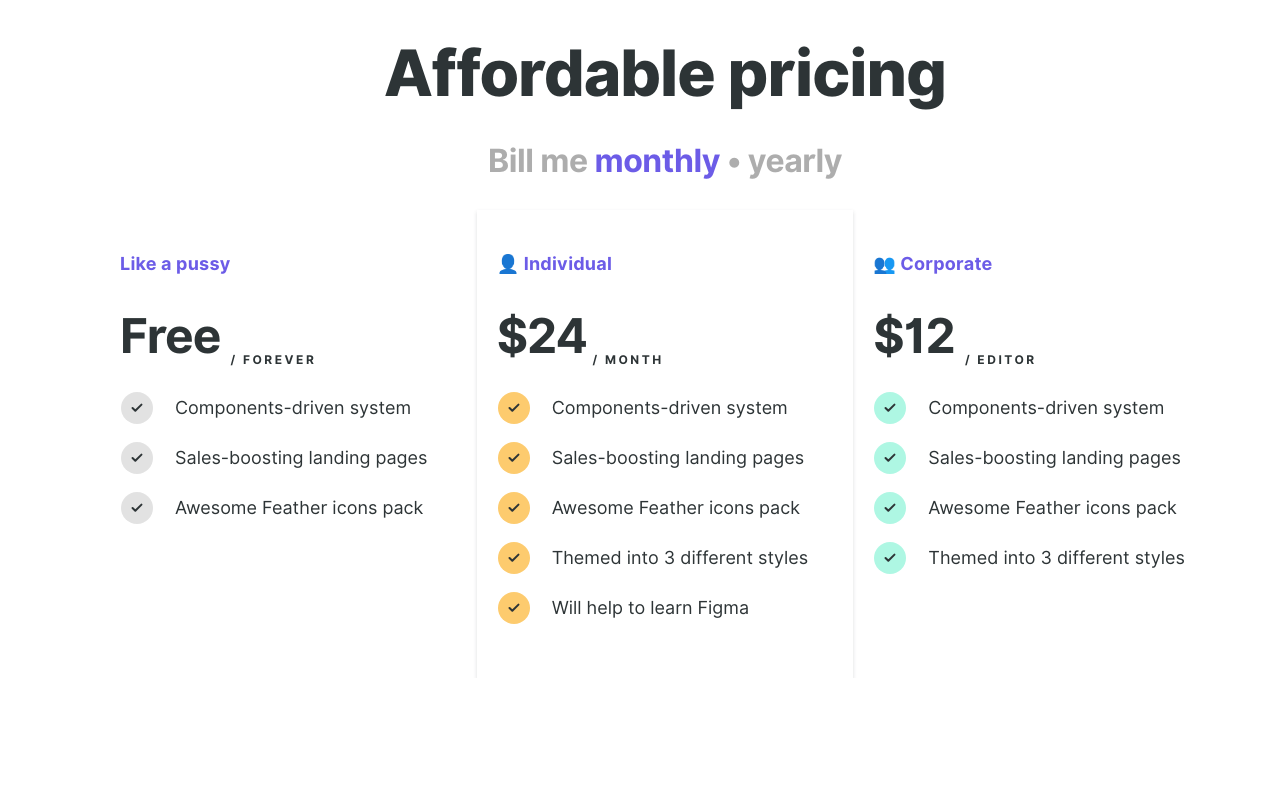
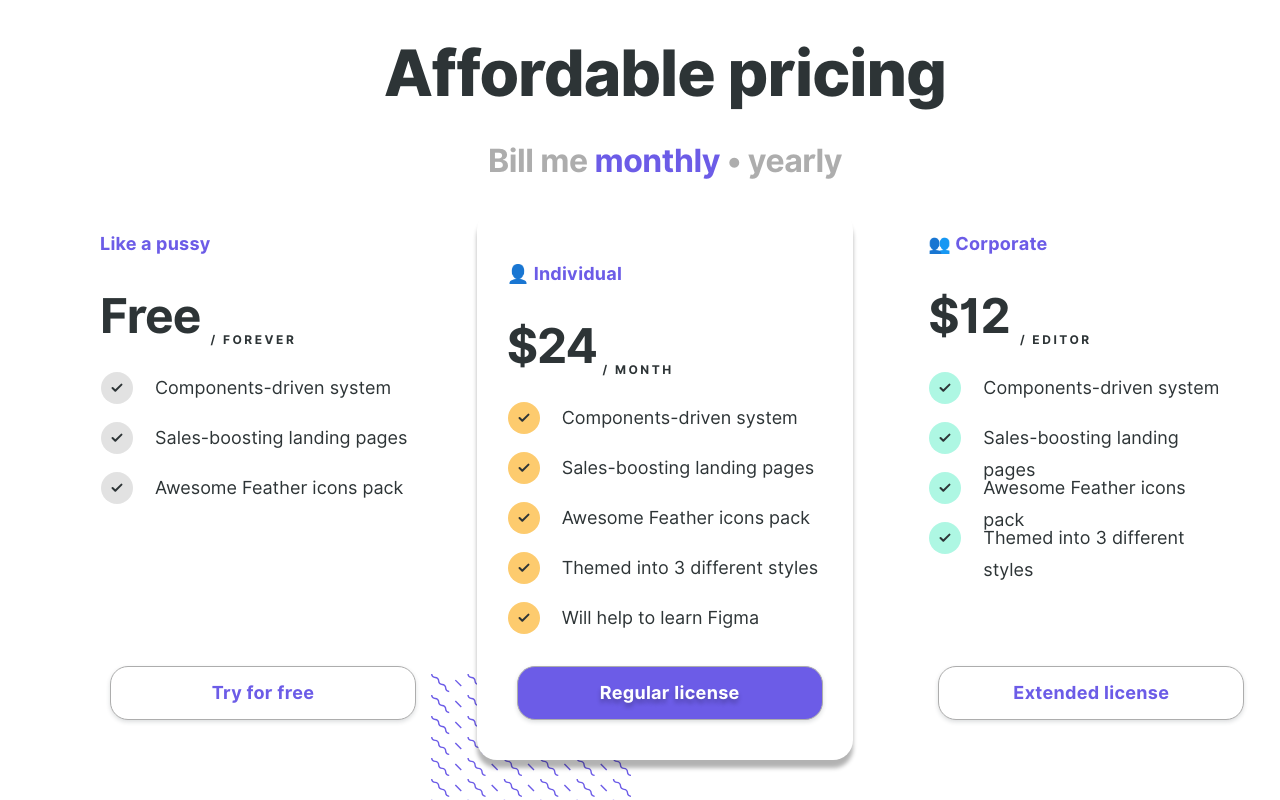
Before and after one commit to Vika1990Z/cat_coding_project, a plain HTML site: page maket.html in a window 1280 px wide. Shown: the part 2499-3299 px from the top of the page. Before the commit the page ends 3177 px from the top, so only its background shows below. Drawn offline with Linux system fonts and the light colour scheme.

Commit message:
finish card3

```diff
--- a/maket.html
+++ b/maket.html
@@ -26,7 +26,7 @@
             <div >Contact us</div>
         </div>
 
-        <button class="active" id="sign_in">Sign in</button>
+        <button class="active_extra_rounded" id="sign_in">Sign in</button>
     </div>
 
     <div class="card1">
@@ -39,7 +39,7 @@
             <div class="small_column">
                 <p>Use mixed grid with imagery, replace with your own photos and descriptions</p>
                 <img src="card1_4.svg">
-                <button class="active" id="learn_more">Learn more</button>
+                <button class="active_extra_rounded" id="learn_more">Learn more</button>
             </div>
 
             <div class="big_column">
@@ -69,25 +69,25 @@
                 <img src="card2_1.svg" style="background: #E84393;" width="65" height="65">
                 <h5>Support</h5>
                 <p>Delivering faster and more personalized support with shared screens and cool design systems for Figma</p>
-                <button id="learn_more_passive">Learn more</button>
+                <button class="passive" id="learn_more_passive">Learn more</button>
             </div>
             <div>
                 <img src="card2_2.svg" style="background: #0984E3;" width="64" height="64">
                 <h5>Sales growth</h5>
                 <p>Identify qualified customers with easy-to-use live chat messaging and AI-based Sales Bot</p>
-                <button id="learn_more_passive">Learn more</button>
+                <button class="passive" id="learn_more_passive">Learn more</button>
             </div>
             <div>
                 <img src="card2_3.svg" style="background: #6C5CE7;" width="62" height="64">
                 <h5>Coponents-driven</h5>
                 <p>Delivering faster and more personalized support with shared screens and cool design systems for Figma</p>
-                <button id="learn_more_passive">Learn more</button>
+                <button class="passive" id="learn_more_passive">Learn more</button>
             </div>
             <div>
                 <img src="card2_4.svg" style="background: #00B894;" width="64" height="64">
                 <h5>Swap the icon</h5>
                 <p>You can toggle to any icon within Instances and customize outlined stroke to more bolder or lighter</p>
-                <button id="learn_more_passive">Learn more</button>
+                <button class="passive" id="learn_more_passive">Learn more</button>
             </div>
 
         </div>
@@ -100,40 +100,45 @@
             <h4>Bill me <span style="color: #6C5CE7;">monthly</span> • yearly</h4>
         </header>
         <div class="card3_content">
-            <div>
+            <div class="grey">
             <p class="special">Like a pussy</p>
             <h3>Free <sub>/ forever</sub></h3>
-            <ul class="grey">
+            <ul>
                 <li><span>Components-driven system</span></li>
                 <li><span>Sales-boosting landing pages</span></li>
                 <li><span>Awesome Feather icons pack</span></li>
             </ul>
+            <button class="passive" id="try_for_free">Try for free</button>
             </div>
-            <div class="shadowing">
+            <div class="yellow">
                 <p class="special">👤 Individual</p>
                 <h3>$24<sub> / month </sub></h3>
-                <ul class="yellow">
+                <ul>
                     <li><span>Components-driven system</span></li>
                     <li><span>Sales-boosting landing pages</span></li>
                     <li><span>Awesome Feather icons pack</span></li>
                     <li><span>Themed into 3 different styles</span></li>
                     <li><span>Will help to learn Figma</span></li>
                 </ul>
+                <button class="passive" id="regular_license">Regular license</button>
             </div>
 
-            <div>
+            <div class="blue">
                 <p class="special">👥 Corporate</p>
                 <h3>$12 <sub> / editor</sub></h3>
-                <ul class="blue">
+                <ul>
                     <li><span>Components-driven system</span></li>
                     <li><span>Sales-boosting landing pages</span></li>
                     <li><span>Awesome Feather icons pack</span></li>
                     <li><span>Themed into 3 different styles</span></li>
                 </ul>
+                <button class="passive" id="extended_license">Extended license</button>
             </div>
+        </div>
+    </div>
 
+    <div class="footer">
 
-        </div>
     </div>
 </body>
 </html>
--- a/styles.css
+++ b/styles.css
@@ -21,6 +21,89 @@ body {
 padding: 0;
 margin: 0;
 background:url(card1_1.svg) no-repeat right top;
+}
+
+button.active_extra_rounded {
+font-family: Inter-bold;
+text-align: center;
+background-color: #6C5CE7;
+padding: 15px 20px;
+color: white;
+border-radius: 40px;
+box-shadow: 0px 4px 8px 0px #26323814;
+box-shadow: 0px 2px 4px 0px #26323829;
+}
+
+button.passive{
+font-family: Inter-bold;
+text-align: center;
+border: 1px solid #ADADAD;
+border-radius: 18px;
+font-size: 18px;
+line-height: 32px;
+letter-spacing: 0.3px;
+color: #6C5CE7;
+background-color: white;
+box-shadow: 0px 4px 8px 0px #26323814;
+box-shadow: 0px 2px 4px 0px #26323829;
+}
+
+button#learn_more_passive {
+position: absolute;
+bottom: 0px;
+left: 0px;
+margin: 10px;
+padding: 10px;;
+width: 146px;
+}
+
+button#learn_more {
+margin: 10px;
+width: 270px;
+font-size: 32px;
+line-height: 48px;
+letter-spacing: -0.5px;
+text-shadow: 0px 4px 4px rgba(0, 0, 0, 0.25);
+}
+
+button#sign_in {
+width: 170px;
+font-size: 24px;
+line-height: 36px;
+letter-spacing: 0.25px;
+text-shadow: 0px 4px 4px rgba(0, 0, 0, 0.25);
+}
+
+button#try_for_free {
+position: absolute;
+bottom: 30px;
+left: 0px;
+margin: 10px;
+padding: 10px;
+width: 306px;
+}
+
+button#extended_license {
+position: absolute;
+bottom: 30px;
+left: 75px;
+margin: 10px;
+padding: 10px;
+width: 306px;
+
+}
+
+
+button#regular_license {
+position: absolute;
+bottom: 30px;
+left: 30px;
+margin: 10px;
+padding: 10px;;
+width: 306px;
+background-color: #6C5CE7;
+color: white;
+text-shadow: 0px 4px 4px rgba(0, 0, 0, 0.25);
 }
 
 .navbar {
@@ -67,55 +150,6 @@ color: #FDCB6E;
 
 .menu div:last-child::after{
 content: none;
-}
-
-button.active {
-font-family: Inter-bold;
-text-align: center;
-background-color: #6C5CE7;
-padding: 15px 20px;
-color: white;
-border-radius: 40px;
-box-shadow: 0px 4px 8px 0px #26323814;
-box-shadow: 0px 2px 4px 0px #26323829;
-
-}
-
-#learn_more {
-margin: 10px;
-width: 270px;
-font-size: 32px;
-line-height: 48px;
-letter-spacing: -0.5px;
-text-shadow: 0px 4px 4px rgba(0, 0, 0, 0.25);
-}
-
-#learn_more_passive {
-position: absolute;
-bottom: 0px;
-left: 0px;
-font-family: Inter-bold;
-margin: 10px;
-padding: 10px;;
-width: 146px;
-border: 1px solid #ADADAD;
-box-sizing: border-box;
-border-radius: 18px;
-font-size: 18px;
-line-height: 32px;
-letter-spacing: 0.3px;
-color: #6C5CE7;
-background-color: white;
-box-shadow: 0px 4px 8px 0px #26323814;
-box-shadow: 0px 2px 4px 0px #26323829;
-}
-
-#sign_in {
-width: 170px;
-font-size: 24px;
-line-height: 36px;
-letter-spacing: 0.25px;
-text-shadow: 0px 4px 4px rgba(0, 0, 0, 0.25);
 }
 
 #how_it_works {
@@ -240,7 +274,6 @@ line-height: 48px;
 letter-spacing: -0.5px;
 margin: 2em 0 0 0;
 color: #2D3436;
-
 }
 
 .card2 h6 {
@@ -254,6 +287,7 @@ align-items: center;
 letter-spacing: -0.25px;
 text-shadow: 0px 4px 4px rgba(0, 0, 0, 0.25);
 }
+
 .card2 h5 {
 font-family: Inter-bold;
 font-size: 24px;
@@ -261,7 +295,6 @@ line-height: 36px;
 letter-spacing: 0.25px;
 margin: 1em 0 0 0;
 color: #2D3436;
-
 }
 
 .card2_content {
@@ -322,11 +355,12 @@ color: #ADADAD;
 text-align: center;
 }
 
-
 .card3_content {
+background:url(bg_card3.svg) no-repeat 37% bottom;
+background-origin: border-box;
 width: min (100%,1440px);
 margin-left: 50px;
-padding: 0 50px;
+padding: 0 50px 20px 50px;
 display: flex;
 flex-wrap: nowrap;
 align-items: flex-start;
@@ -335,9 +369,13 @@ flex-direction: row;
 
 .card3_content > div {
 flex: 33.33%;
-padding: 20px;
 display: flex;
 flex-direction: column;
+height: 550px;
+position: relative;
+padding-bottom: 30px;
+margin-bottom: 20px;
+
 }
 
 .special {
@@ -368,7 +406,6 @@ text-transform: uppercase;
 }
 
 .card3_content ul li {
-
 font-family: Inter-regular;
 font-size: 18px;
 line-height: 32px;
@@ -383,20 +420,22 @@ top: 0px;
 left: 15px;
 }
 
-ul.grey {
+div.grey {
+padding-left: 0;
+padding-right: 50px;
 list-style-image: url('grey_marker.svg');
 }
 
-
-ul.yellow {
+div.yellow {
+background-color: white;
+padding: 30px;
 list-style-image: url('yellow_marker.svg');
+border-radius: 20px;
+box-shadow:0px 8px 4px 0px rgba(0, 0, 0, 0.3);
 }
 
-ul.blue {
-    list-style-image: url('blue_marker.svg');
-    }
-
-div.shadowing {
-    box-shadow: 0px 4px 8px 0px #26323814;
-    box-shadow: 0px 2px 4px 0px #26323829;
+div.blue {
+padding-right: 0;
+padding-left: 75px;
+list-style-image: url('blue_marker.svg');
 }
```
Also changed, not shown: bg_card3.svg (added).
